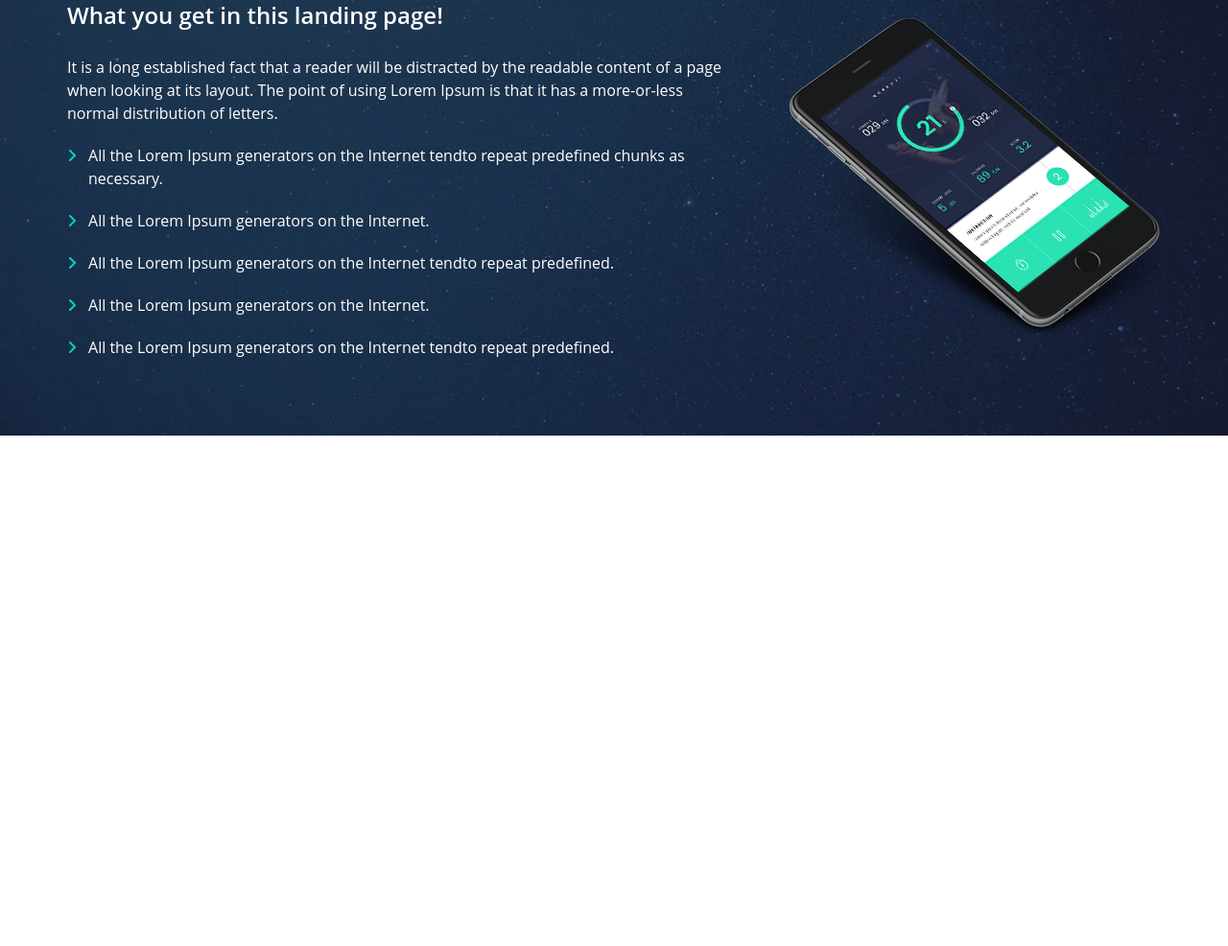
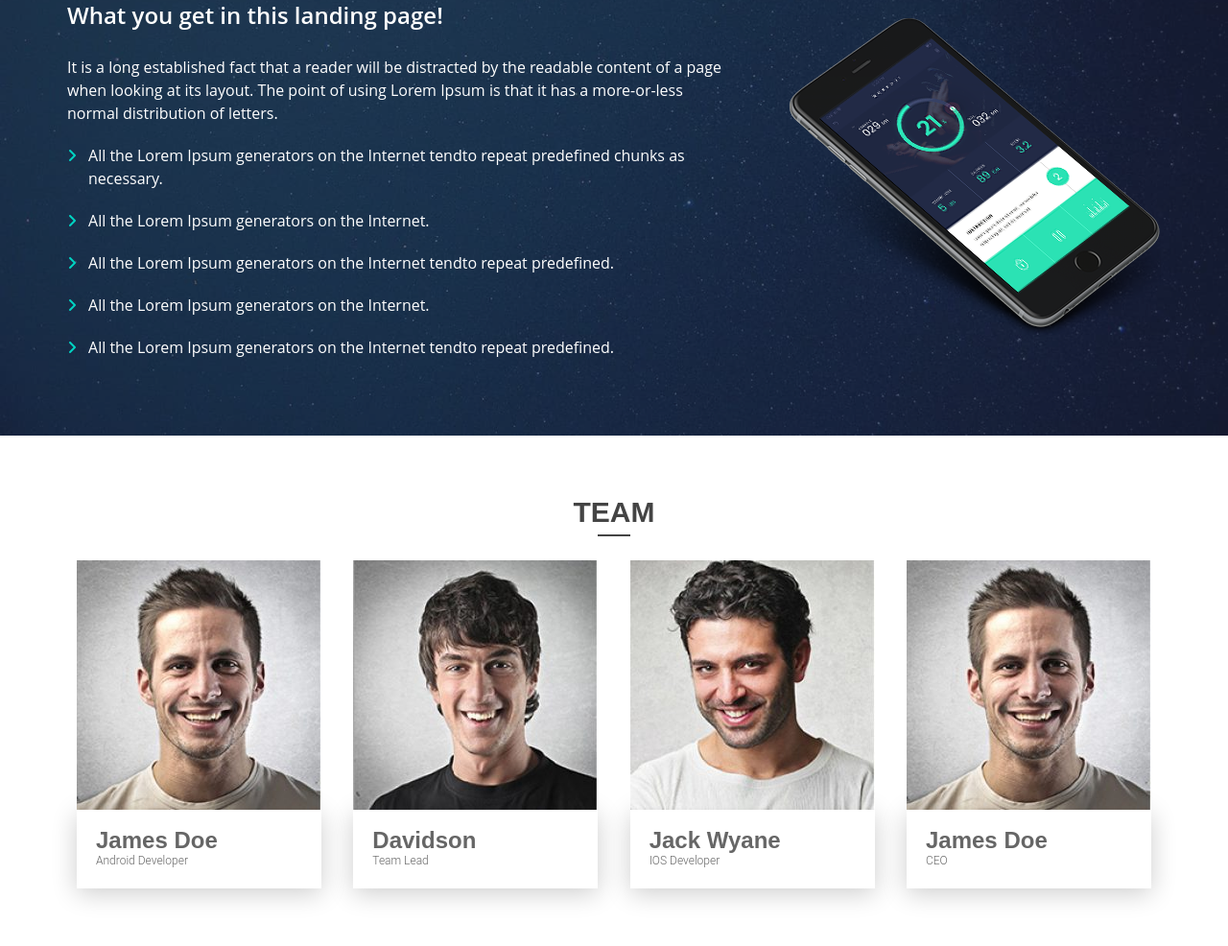
Before and after one commit to chechen-brother/Website-ITpapa, a plain HTML site: page index.html in a window 1280 px wide. Shown: the part 1309-2295 px from the top of the page at 96% size. Before the commit the page ends 1763 px from the top, so only its background shows below. Drawn offline with Linux system fonts and the light colour scheme.

Commit message:
Team section creation

```diff
--- a/index.html
+++ b/index.html
@@ -130,6 +130,97 @@
                 </div>
             </div>
         </section>
+        <section class="team">
+            <div class="main_wraper">
+                <h2>
+                    <span>
+                        team
+                    </span>
+                </h2>
+                <div class="team_items">
+                    <div class="team_items-person">
+                        <figure>
+                            <img src="src/member-1-255x260.jpg">
+                            <figcaption>
+                                <a href="">
+                                    <i class="fab fa-twitter"></i>
+                                </a>
+                                <a href="">
+                                    <i class="fab fa-facebook-f"></i>
+                                </a>
+                                <a href="">
+                                    <i class="fab fa-linkedin-in"></i>
+                                </a>
+                            </figcaption>
+                        </figure>
+                        <div class="team_items-person_info">
+                            <h3>James Doe</h3>
+                            <span>Android Developer</span>
+                        </div>
+                    </div>
+                    <div class="team_items-person">
+                        <figure>
+                            <img src="src/member-3-255x260.jpg">
+                            <figcaption>
+                                <a href="">
+                                    <i class="fab fa-twitter"></i>
+                                </a>
+                                <a href="">
+                                    <i class="fab fa-facebook-f"></i>
+                                </a>
+                                <a href="">
+                                    <i class="fab fa-linkedin-in"></i>
+                                </a>
+                            </figcaption>
+                        </figure>
+                        <div class="team_items-person_info">
+                            <h3>Davidson</h3>
+                            <span>Team Lead</span>
+                        </div>
+                    </div>
+                    <div class="team_items-person">
+                        <figure>
+                            <img src="src/member-4-255x260.jpg">
+                            <figcaption>
+                                <a href="">
+                                    <i class="fab fa-twitter"></i>
+                                </a>
+                                <a href="">
+                                    <i class="fab fa-facebook-f"></i>
+                                </a>
+                                <a href="">
+                                    <i class="fab fa-linkedin-in"></i>
+                                </a>
+                            </figcaption>
+                        </figure>
+                        <div class="team_items-person_info">
+                            <h3>Jack Wyane</h3>
+                            <span>IOS Developer</span>
+                        </div>
+                    </div>
+                    <div class="team_items-person">
+                        <figure>
+                            <img src="src/member-1-255x260.jpg">
+                            <figcaption>
+                                <a href="">
+                                    <i class="fab fa-twitter"></i>
+                                </a>
+                                <a href="">
+                                    <i class="fab fa-facebook-f"></i>
+                                </a>
+                                <a href="">
+                                    <i class="fab fa-linkedin-in"></i>
+                                </a>
+                            </figcaption>
+                        </figure>
+                        <div class="team_items-person_info">
+                            <h3>James Doe</h3>
+                            <span>CEO</span>
+                        </div>
+                    </div>
+                </div>
+            </div>
+        </section>
     </main>
 </body>
 
--- a/main_style.css
+++ b/main_style.css
@@ -259,7 +259,7 @@ header>.main_wraper {
     transition-duration: 0.3s;
 }
 
-.services_item>p {
+.services_item > p {
     font-family: 'Open sans', sans-serif;
     font-weight: 400;
     font-size: 16px;
@@ -268,7 +268,7 @@ header>.main_wraper {
     color: #666666;
 }
 
-.services_item>h3 {
+.services_item > h3 {
     margin: 23px 0;
     color: #161C35;
     text-align: center;
@@ -355,3 +355,94 @@ header>.main_wraper {
     position: relative;
     z-index: 2;
 }
+
+.team_items {
+    display: flex;
+    padding: 30px 10px 0 10px;
+    justify-content: space-between;
+}
+
+.team_items-person_info {
+    padding: 20px;
+    box-shadow: 0 5px 25px 0 rgba(5, 5, 5, 0.2);
+}
+
+.team_items-person_info > span {
+    line-height: 18px;
+    text-align: center;
+    font-size: 12px;
+    font-family: 'Roboto', sans-serif;
+    font-weight: 300;
+}
+
+.team_items-person {
+    flex: 0 0 255px;
+    color: #666666;
+}
+
+
+.team_items-person > figure {
+    overflow: hidden;
+    position: relative;
+    height: 260px;
+}
+
+.team_items-person > figure > img {
+    transition-duration: 1s;
+}
+
+.team_items-person > figure:hover > img {
+    transform: scale(1.1);
+}
+
+.team_items-person > figure > figcaption {
+    position: absolute;
+    top: 0;
+    bottom: 0;
+    right: 0;
+    left: 0;
+    background: rgba(22, 28, 53, 0);
+    display: flex;
+    justify-content: center;
+    transition-duration: 0.5s;
+}
+
+.team_items-person > figure:hover > figcaption {
+    background: rgba(22, 28, 53, 0.7);
+}
+
+
+.team_items-person > figure > figcaption > a {
+    color: #FFFFFF;
+    border: 1px solid #FFFFFF;
+    width: 30px;
+    height: 30px;
+    line-height: 30px;
+    text-align: center;
+    margin: 10px;
+    margin-bottom: 20px;
+    margin-top: auto;
+    font-size: 16px;
+    transition-duration: 0.5s;
+}
+
+.team_items-person > figure > figcaption > a:hover {
+    color: #00D5C3;
+    background: #FFFFFF;
+}
+
+.team_items-person > figure > figcaption > a:first-child {
+    translate: 0 50px;
+}
+
+.team_items-person > figure > figcaption > a:nth-child(2) {
+    translate: 0 90px;
+}
+
+.team_items-person > figure > figcaption > a:last-child {
+    translate: 0 120px;
+}
+
+.team_items-person > figure:hover > figcaption > a {
+    translate: 0 0;
+}
```
